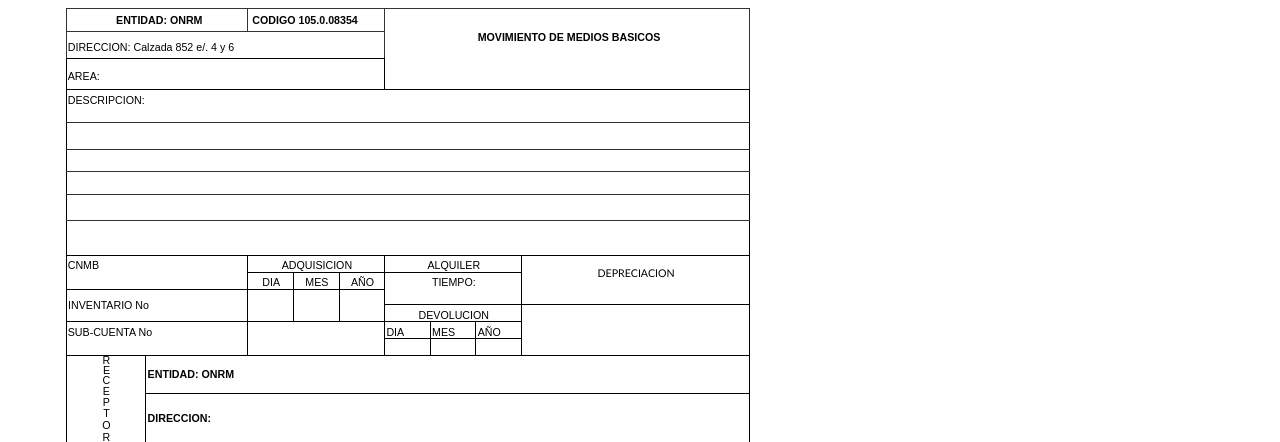
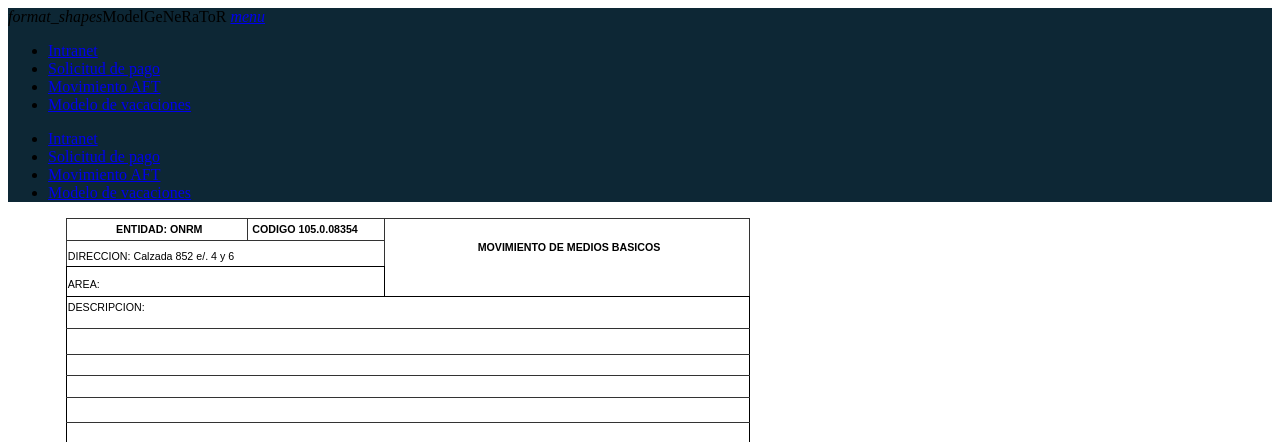
Before and after one commit to duver00/onrmwebcode, a Django app: template modelos/templates/AFT/modelom.htm in a window 1280 px wide. Shown: the top 442 px of the page. Run offline with Django 3.2, Linux system fonts and the light colour scheme; the template is opened without the code that fills it, so the values that code supplies are empty; some libraries are stand-ins or nearby versions.

Commit message:
actualizado los modelos con su navbar

```diff
--- a/modelos/templates/AFT/modelom.htm
+++ b/modelos/templates/AFT/modelom.htm
@@ -1,4 +1,24 @@
 {% load materializecss %}
+   <nav class="nav-wrapper" style="background-color: #0d2735">
+        <div class="left    " >
+            <a class="brand-logo right"><i class="material-icons">format_shapes</i>ModelGeNeRaToR</a>
+            <a href="#" class="sidenav-trigger" data-target="mobile-links">
+                <i class="material-icons">menu</i>
+            </a>
+        <ul class="right hide-on-med-and-down">
+          <li class=""><a href="{% url 'home' %}">Intranet</a></li>
+          <li ><a href="{% url 'solicitudp' %}">Solicitud  de pago</a></li>
+          <li ><a href="{% url 'modeloaft' %}">Movimiento AFT</a></li>
+          <li ><a href="#">Modelo de vacaciones</a></li>
+        </ul>
+       </div>
+        <ul class="sidenav" id="mobile-links">
+          <li class=""><a href="{% url 'home' %}">Intranet</a></li>
+          <li ><a href="{% url 'solicitudp' %}">Solicitud  de pago</a></li>
+          <li ><a href="{% url 'modeloaft' %}">Movimiento AFT</a></li>
+          <li ><a href="#">Modelo de vacaciones</a></li>
+        </ul>
+     </nav>
 <!DOCTYPE  html PUBLIC "-//W3C//DTD XHTML 1.0 Transitional//EN" "http://www.w3.org/TR/xhtml1/DTD/xhtml1-transitional.dtd">
 <html id="todo" xmlns:v="urn:schemas-microsoft-com:vml"
 xmlns:o="urn:schemas-microsoft-com:office:office"
--- a/modelos/views.py
+++ b/modelos/views.py
@@ -1,7 +1,6 @@
-from django.shortcuts import render, HttpResponse, redirect
+from django.shortcuts import render
 from django.views.generic.edit import FormView, View
 from .forms import SolicitudP, MovimientoAFT
-from django.template.loader import get_template
 # Create your views here.
 
 
```
Also changed, not shown: modelos/templates/Pago/moldelop2.htm (+20 -0 lines).
